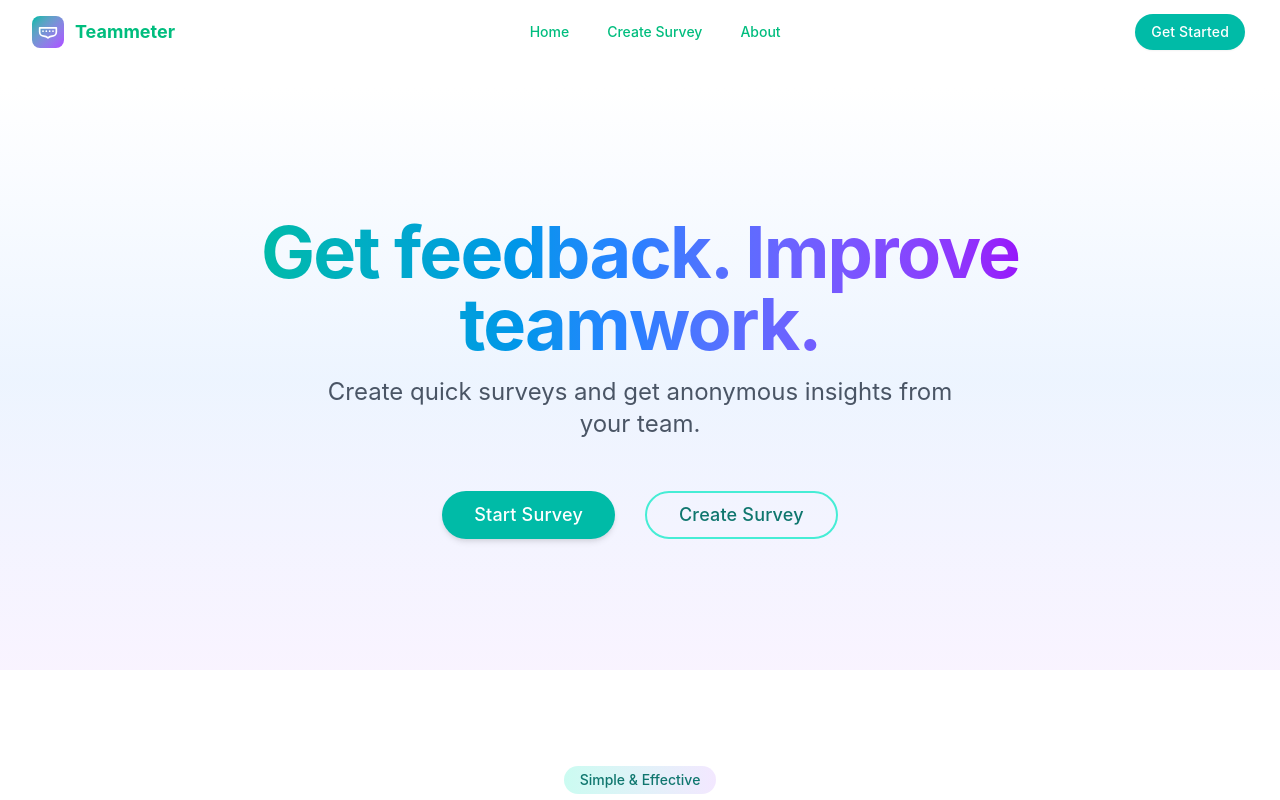
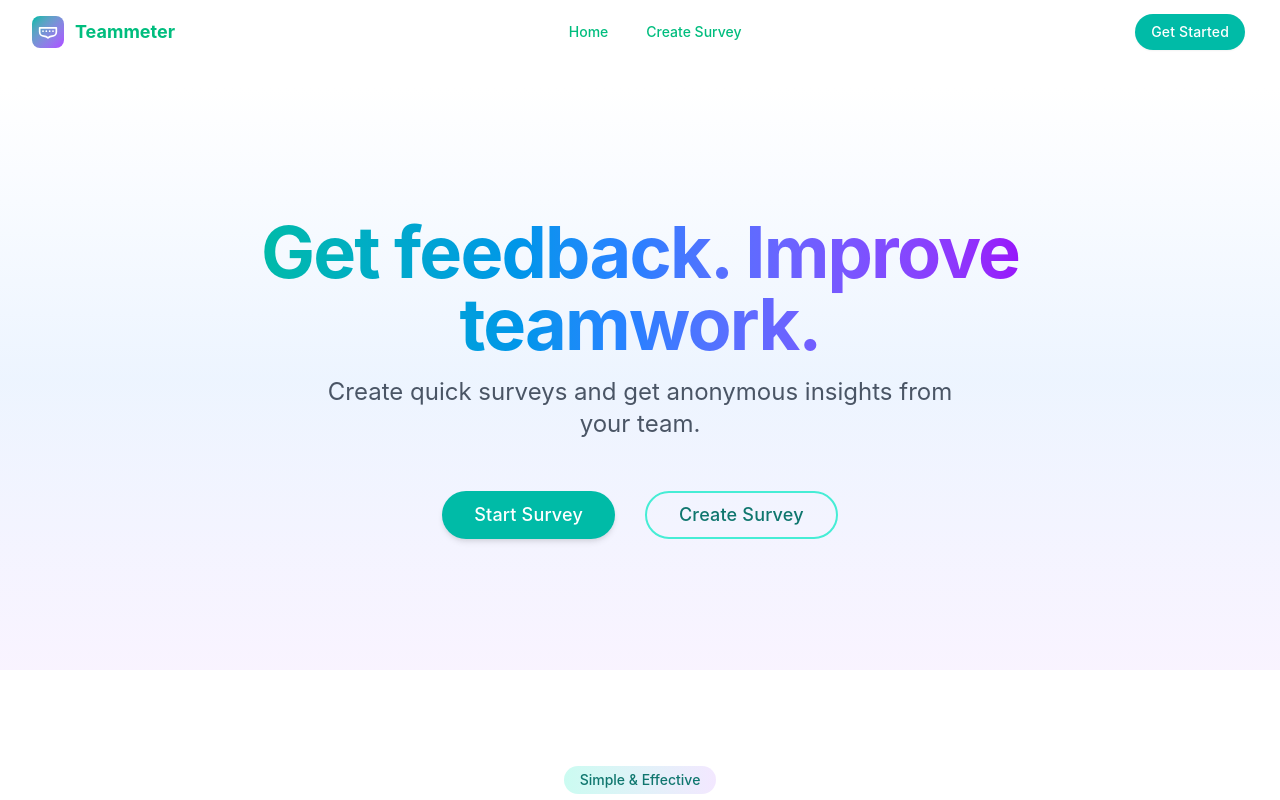
Before and after one commit to sarah-lena94/survey_tool, a Vue app in the folder frontend/: page / in a window 1280 px wide. Shown: the top 800 px of the page. Built offline with nearby package versions, Linux system fonts and the light colour scheme; the HTML template or start-up script is replaced by a standard one.

Commit message:
removed unused link

```diff
--- a/frontend/src/components/layout/Header.vue
+++ b/frontend/src/components/layout/Header.vue
@@ -34,7 +34,6 @@ import Button from '../ui/Button.vue'
         <div class="hidden md:flex items-center space-x-8">
           <RouterLink to="/" class="text-sm font-medium hover:text-teal-600 transition-colors">Home</RouterLink>
           <RouterLink to="/create" class="text-sm font-medium hover:text-teal-600 transition-colors">Create Survey</RouterLink>
-          <RouterLink to="" class="text-sm font-medium hover:text-teal-600 transition-colors">About</RouterLink>
         </div>
 
         <div class="flex items-center gap-4">
```
